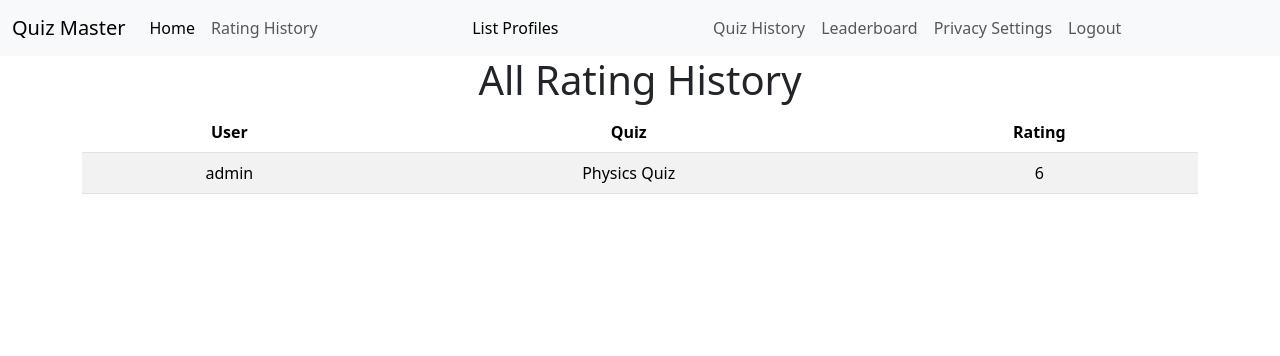
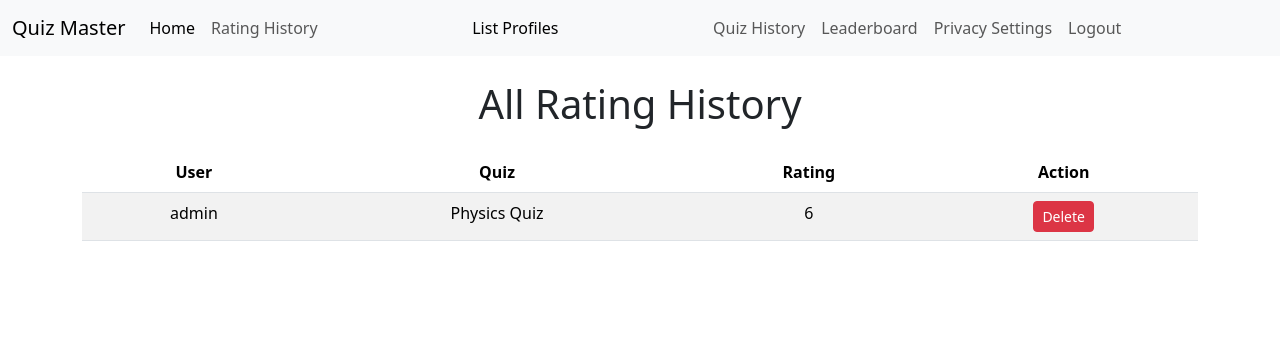
Before and after one commit to Nirob-Barman/Quiz-Master, a Django app: page /rating_history/ in a window 1280 px wide. Shown: the top 356 px of the page. Run offline with Django 4.2, Linux system fonts and the light colour scheme; a user stored in the database is signed in; data comes from the database, SQL or seed files in the repository; both versions use the stored data as it was after the commit.

Commit message:
Updated rating history

```diff
--- a/QuizMaster/urls.py
+++ b/QuizMaster/urls.py
@@ -16,7 +16,7 @@ Including another URLconf
 """
 from django.contrib import admin
 from django.urls import path, include
-from core.views import home, quiz_view, quiz_result, quiz_history, leaderboard, rate_quiz, rating_history
+from core.views import home, quiz_view, quiz_result, quiz_history, leaderboard, rate_quiz, rating_history, delete_rating
 
 urlpatterns = [
     path('admin/', admin.site.urls),
@@ -28,6 +28,7 @@ urlpatterns = [
     path('quiz_history/<str:username>/', quiz_history, name='quiz_history'),
     path('quiz/<int:quiz_id>/rate/', rate_quiz, name='rate_quiz'),
     path('rating_history/', rating_history, name='rating_history'),
+    path('delete_rating/<int:rating_id>/', delete_rating, name='delete_rating'),
     path('leaderboard/', leaderboard, name='leaderboard'),
     path('accounts/', include('accounts.urls')),
     # path('core/', include('core.urls')),
--- a/core/templates/rating_history.html
+++ b/core/templates/rating_history.html
@@ -1,15 +1,19 @@
 {% extends 'base.html' %}
 
 {% block content %}
-<h1 class="text-center">All Rating History</h1>
-<div class="container">
+
+<div class="container mt-4">
     {% if all_ratings %}
+    <h1 class="text-center mb-4">All Rating History</h1>
     <table class="table table-striped table-hover text-center">
         <thead class="thead-dark">
             <tr>
                 <th scope="col">User</th>
                 <th scope="col">Quiz</th>
                 <th scope="col">Rating</th>
+                {% if user.is_staff %}
+                <th scope="col">Action</th>
+                {% endif %}
             </tr>
         </thead>
         <tbody>
@@ -18,6 +22,13 @@
                 <td>{{ rating.user.username }}</td>
                 <td>{{ rating.quiz.title }}</td>
                 <td>{{ rating.rating }}</td>
+                <td>
+                    {% if user.is_staff %}
+                    <a href="{% url 'delete_rating' rating.id %}" class="btn btn-danger btn-sm">
+                        Delete
+                    </a>
+                    {% endif %}
+                </td>
             </tr>
             {% endfor %}
         </tbody>
@@ -26,4 +37,5 @@
     <p class="text-muted">No ratings available.</p>
     {% endif %}
 </div>
+
 {% endblock %}
--- a/core/views.py
+++ b/core/views.py
@@ -8,7 +8,7 @@ from QuizMaster.settings import EMAIL_HOST_USER
 from django.db.models import Count, Q
 from quizzes.forms import QuizRatingForm
 from quizzes.models import QuizRating
-from django.contrib.auth.decorators import login_required
+from django.contrib.auth.decorators import login_required, user_passes_test
 
 
 def quiz_view(request, quiz_id):
@@ -104,6 +104,12 @@ def rating_history(request):
     return render(request, 'rating_history.html', context)
 
 
+@user_passes_test(lambda u: u.is_staff)
+def delete_rating(request, rating_id):
+    rating = get_object_or_404(QuizRating, id=rating_id)
+    rating.delete()
+    return redirect('rating_history')
+
 def quiz_history(request, username):
     user = get_object_or_404(User, username=username)
     quiz_history = UserQuizHistory.objects.filter(
--- a/quizzes/forms.py
+++ b/quizzes/forms.py
@@ -10,6 +10,8 @@ class QuizRatingForm(forms.ModelForm):
         (3, '3'),
         (4, '4'),
         (5, '5'),
+        (6, '6'),
+        (7, '7'),
     ]
 
     rating = forms.ChoiceField(
--- a/quizzes/models.py
+++ b/quizzes/models.py
@@ -26,11 +26,10 @@ class QuizRating(models.Model):
     user = models.ForeignKey(User, on_delete=models.CASCADE)
     quiz = models.ForeignKey(Quiz, on_delete=models.CASCADE)
     rating = models.PositiveIntegerField(
-        validators=[MinValueValidator(1), MaxValueValidator(5)])
+        validators=[MinValueValidator(1), MaxValueValidator(7)])
 
     def __str__(self):
         return f'{self.user.username} - {self.quiz.title} - {self.rating}'
-
 
 
 class Question(models.Model):
```
Also changed, not shown: core/templates/leaderboard.html (+4 -4 lines), core/templates/rate_quiz.html (+13 -1 lines), db.sqlite3, quizzes/migrations/0006_alter_quizrating_rating.py (added).
